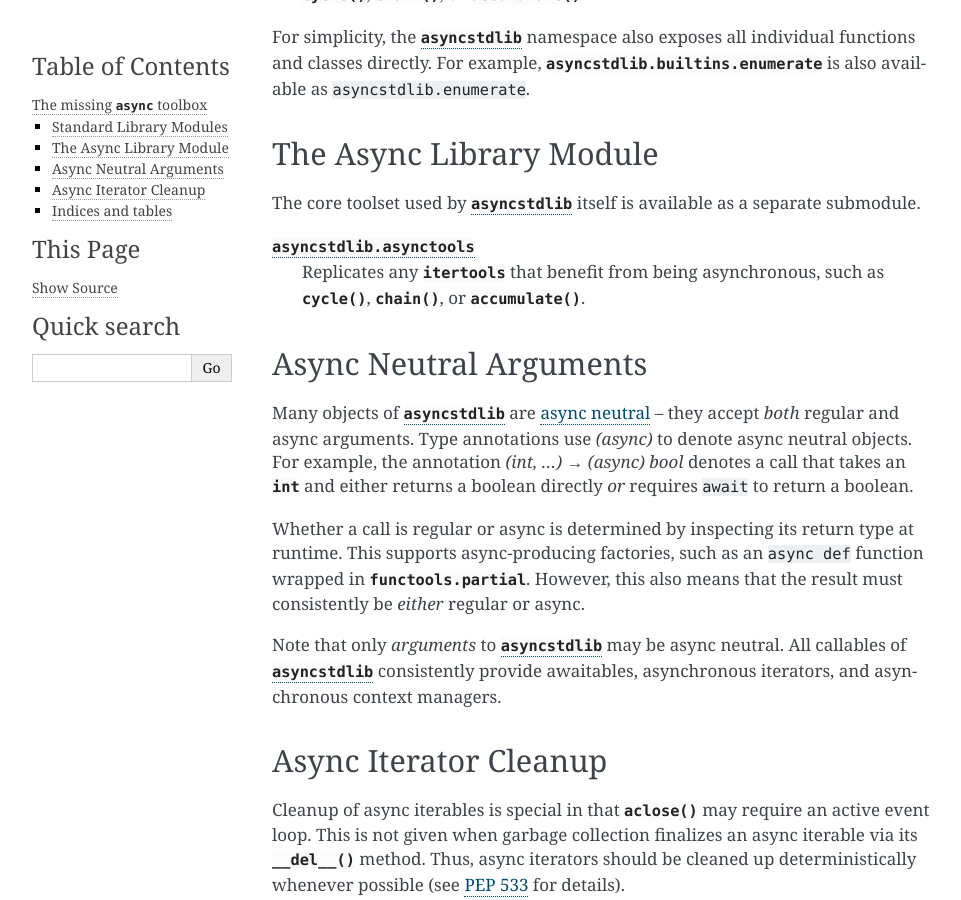
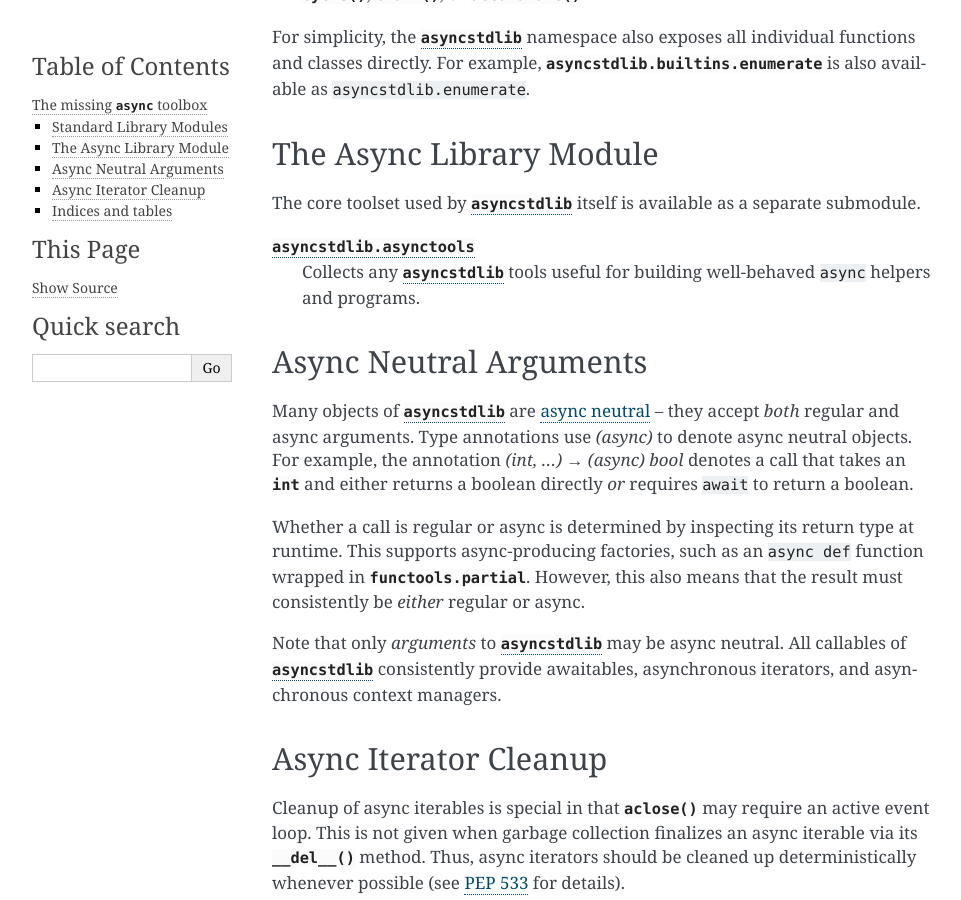
Before and after one commit to maxfischer2781/asyncstdlib, a Sphinx documentation site: the page built from docs/index.rst, in a window 1280 px wide and 900 px high, scrolled down 772 px. Shown: the whole window, without its empty margins (148-1109 px from the left). Built offline with Sphinx 7.4.7, drawn with Linux system fonts in a browser that asks for light colours; formulas are drawn with MathJax 3.

Commit message:
[docs] added index stub for asynctools

```diff
--- a/docs/index.rst
+++ b/docs/index.rst
@@ -81,10 +81,8 @@ The core toolset used by :py:mod:`asyncstdlib` itself is available
 as a separate submodule.
 
 :py:mod:`asyncstdlib.asynctools`
-    Replicates any :py:mod:`itertools` that benefit from being asynchronous,
-    such as :py:func:`~asyncstdlib.itertools.cycle`,
-    :py:func:`~asyncstdlib.itertools.chain`,
-    or :py:func:`~asyncstdlib.itertools.accumulate`.
+    Collects any :py:mod:`asyncstdlib` tools useful for building
+    well-behaved ``async`` helpers and programs.
 
 Async Neutral Arguments
 =======================
```
